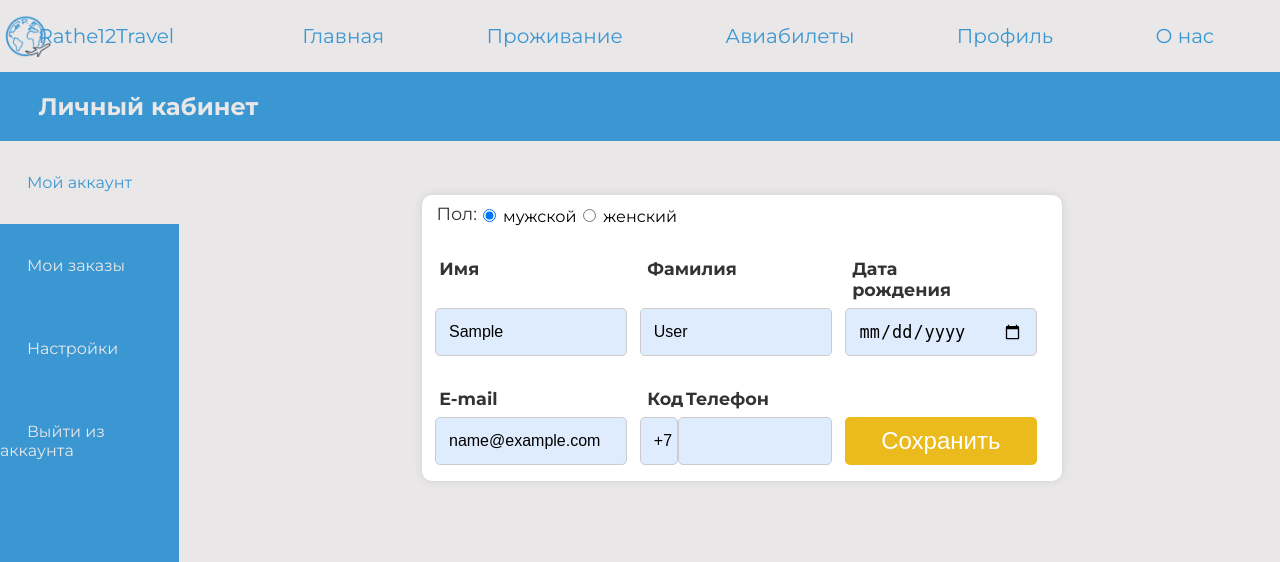
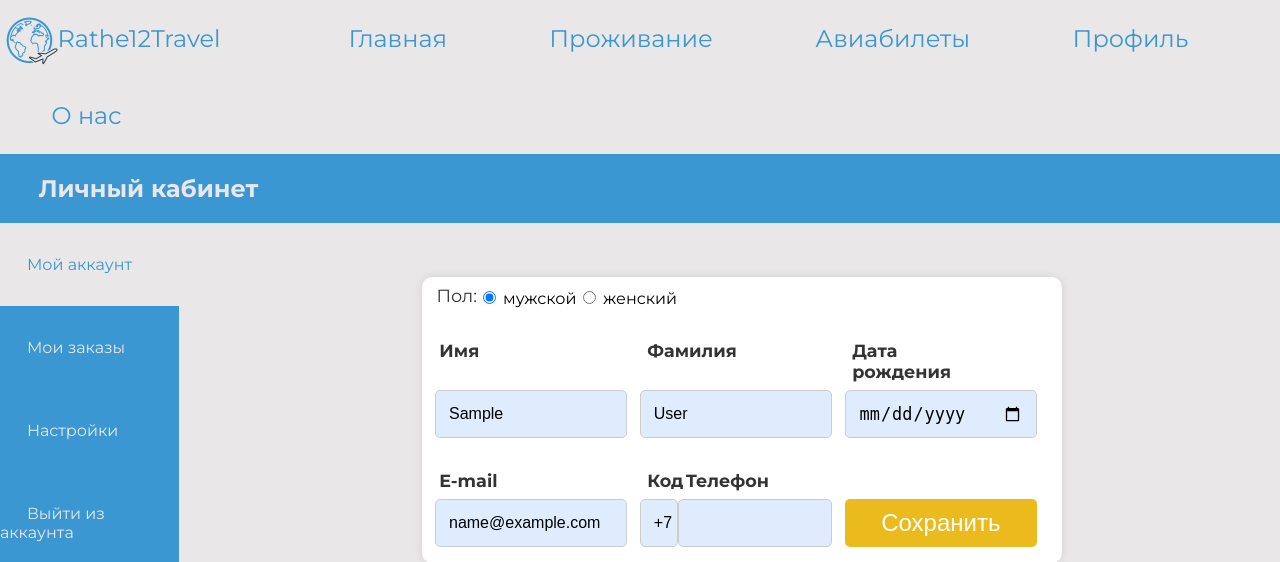
Before and after one commit to rathe12/tourism_website, a Flask app: a page that uses app/templates/base.html in a window 1280 px wide. Shown: the top 562 px of the page. Run offline with Flask 3, Linux system fonts and the light colour scheme; the visitor is signed in with stand-in values (Sample User, id 1).

Commit message:
final final fixes

```diff
--- a/app/static/css/style.css
+++ b/app/static/css/style.css
@@ -36,6 +36,10 @@ ul.mainmenu {
     padding-right: 4vw;
 }
 
+
+.anotherli a{
+    font-size: 3vh;
+}
 .selected_anotherli{
     float:left;
     padding-top: 3vh;
@@ -49,9 +53,10 @@ ul.mainmenu {
 .liname{
     float:left;
     margin-top: 3vh;
-    margin-left: -7vw;
+    margin-left: -0.5vw;
     margin-right: 6vw;
     padding: 0;
+    font-size: 3vh;
     color: #3A97D2;
 }
 
@@ -68,14 +73,12 @@ ul.mainmenu li a:hover{
 .lilogo{
     float:left;
     padding-right: 0;
-    width: 10vw;
-    height: 100%;
 
 }
 .logo {
     padding-top: 1vh;
-    height: 7vh;
-    width: auto;
+    height: 8vh;
+    width: auto
 }
 /* div.content{
     margin: 0px;
```
Also changed, not shown: instance/aircraft.db, instance/hotels.db.
